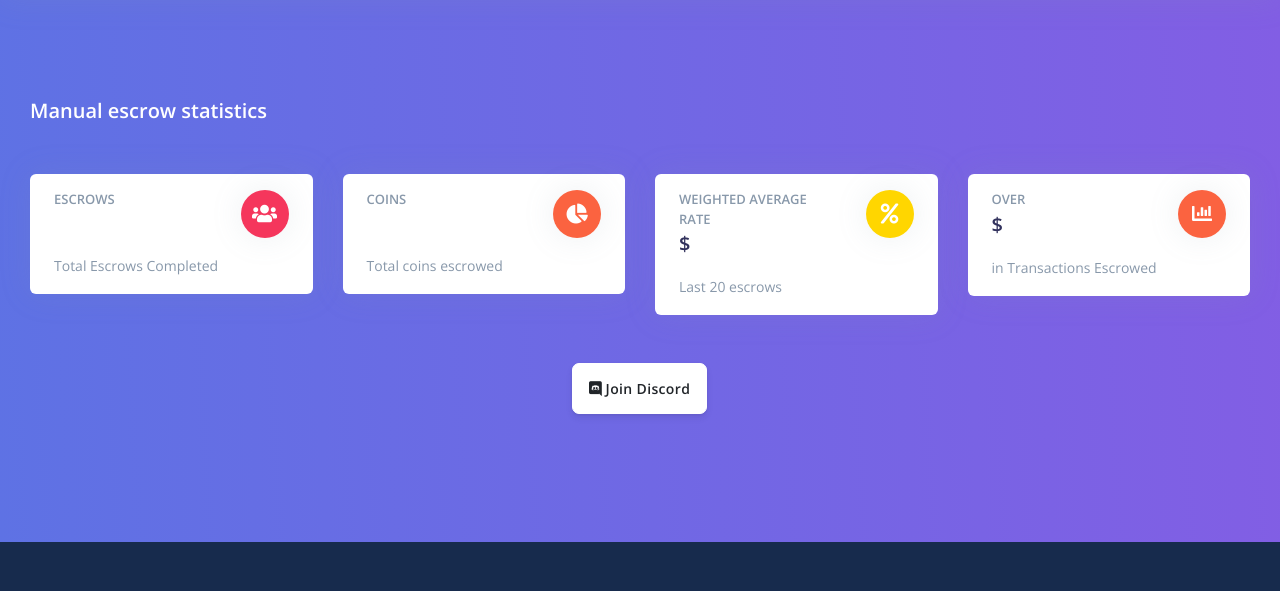
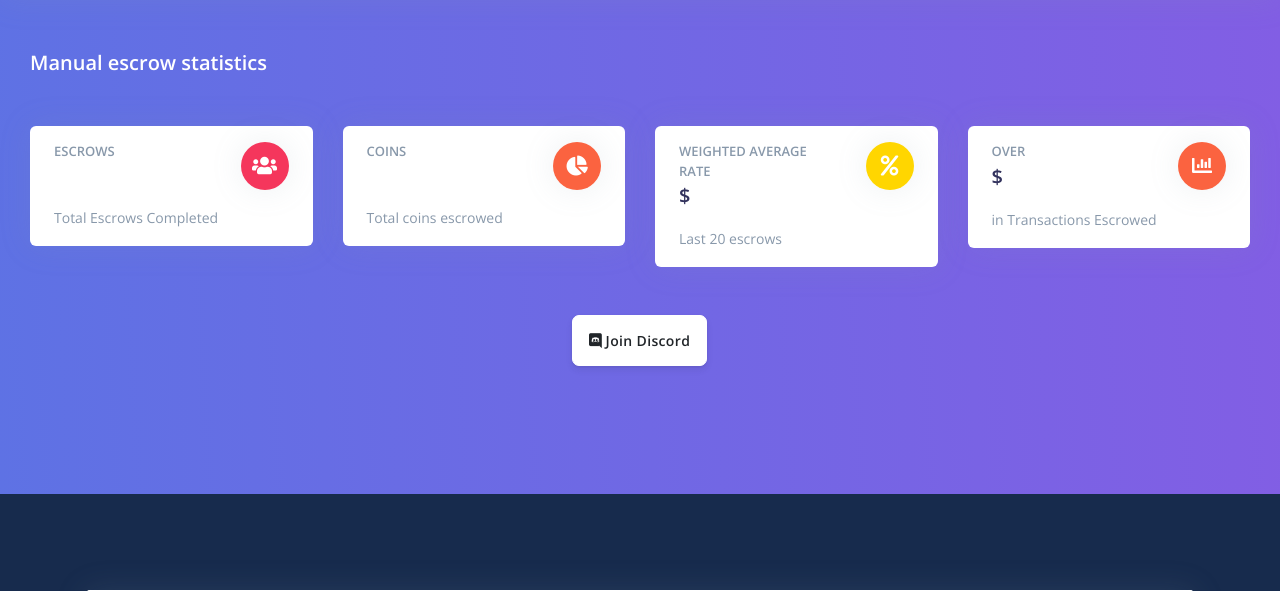
Before and after one commit to tnbCrow/crow-mvp, a Django app: template trades/templates/home.html in a window 1280 px wide. Shown: the part 68-659 px from the top of the page. Run offline with Django 3.2, Linux system fonts and the light colour scheme; the template is opened without the code that fills it, so the values that code supplies are empty; some libraries are stand-ins or nearby versions.

Commit message:
adjusted header height

```diff
--- a/trades/templates/home.html
+++ b/trades/templates/home.html
@@ -31,7 +31,7 @@
         </div>
       </nav>
   <div class="main-content">
-    <div class="header bg-gradient-primary pb-8 pt-5 pt-md-7">
+    <div class="header bg-gradient-primary pb-8 pt-5 pt-md-5">
       <div class="container-fluid">
         <h2 class="mb-5 text-white">Manual escrow statistics</h2>
         <div class="header-body">
```
